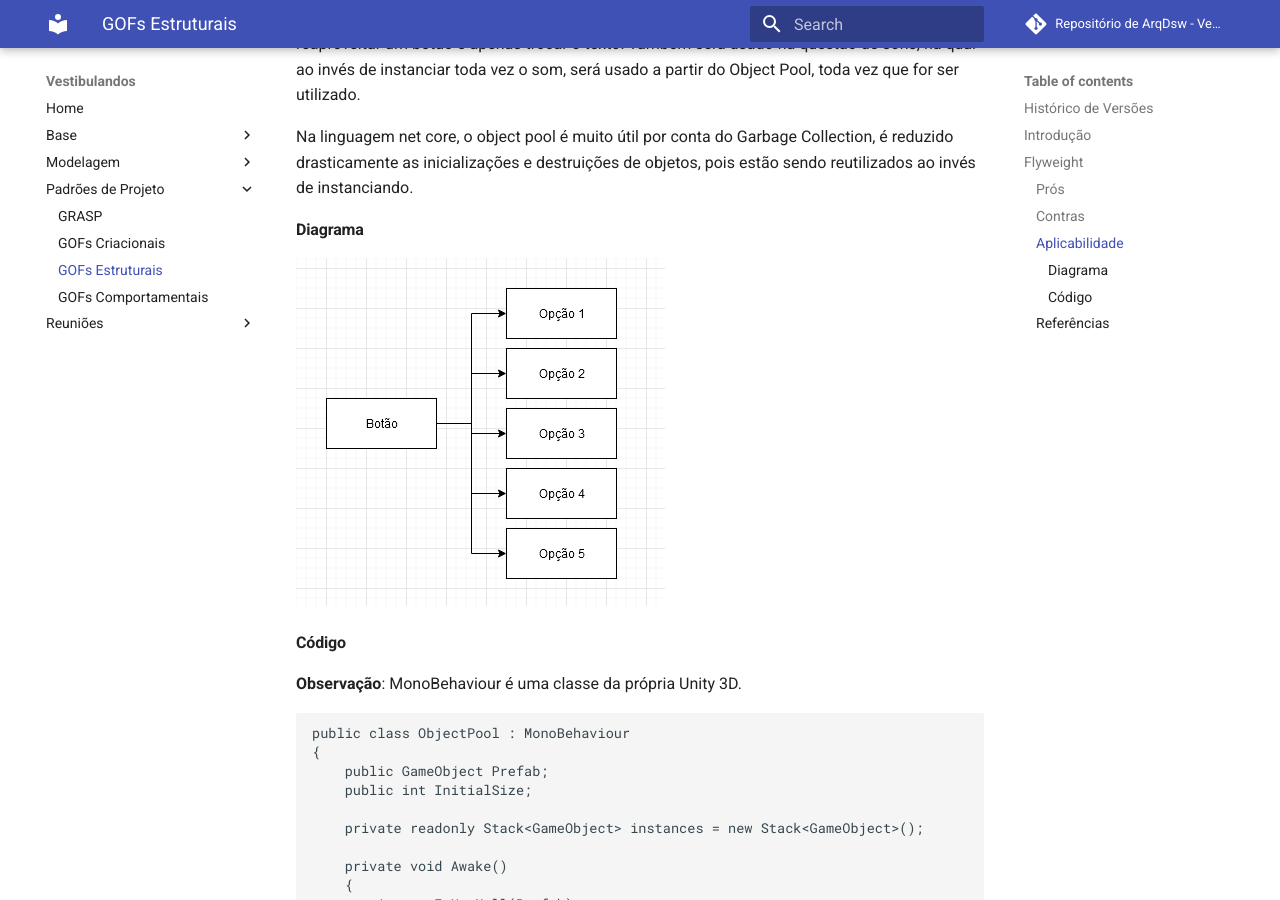
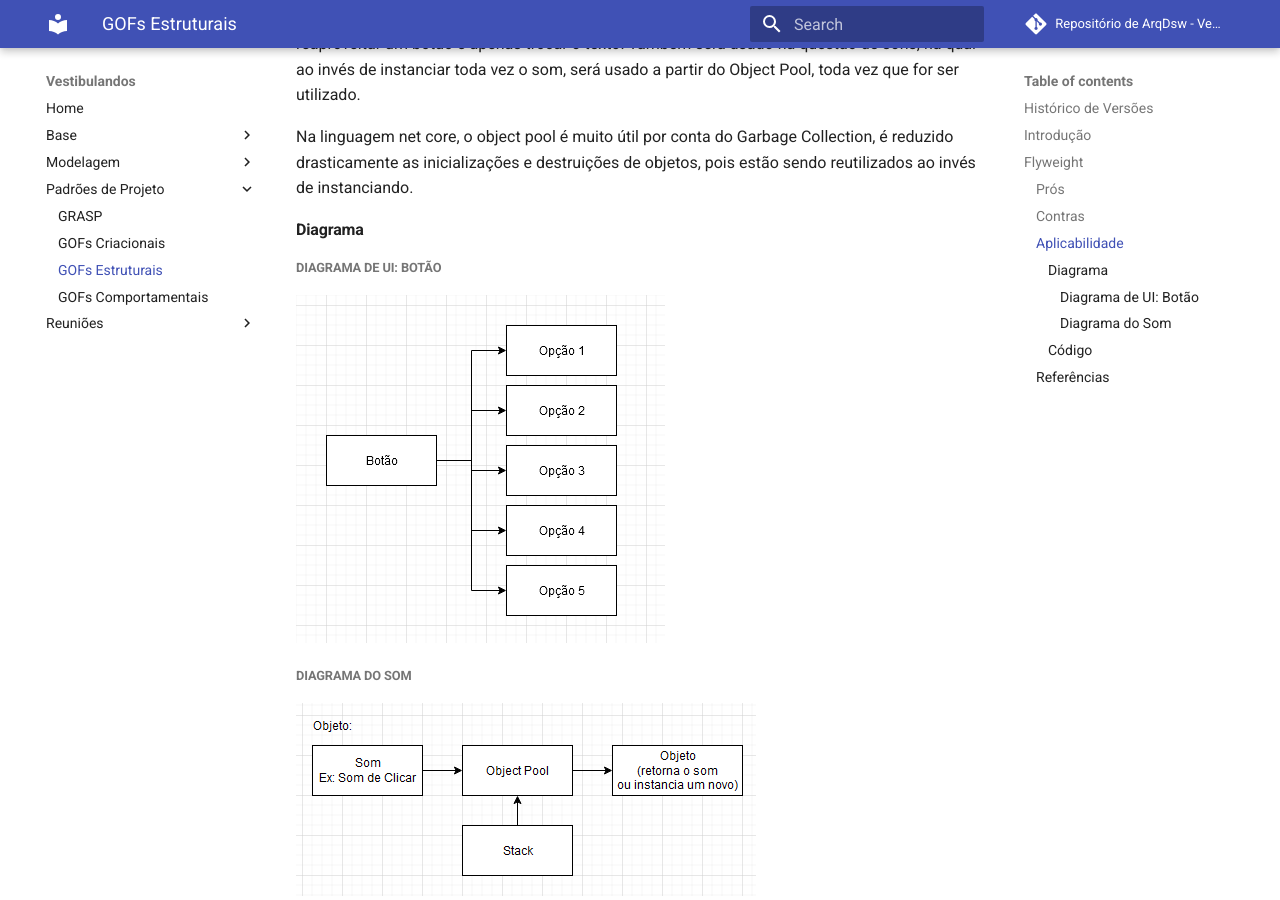
Before and after one commit to UnBArqDsw/2020.1_G4_Vestibulandos, an MkDocs documentation site: the page built from docs/padroes_de_projeto/gofs_estruturais.md, in a window 1280 px wide and 900 px high, scrolled down 1058 px. Built offline with MkDocs 1.6.1 and Material for MkDocs 9.7.7, drawn with Linux system fonts in a browser that asks for light colours; comment, search, counter and statistics services are not loaded.

Commit message:
Adicionado flyweitgh do som.

```diff
--- a/docs/padroes_de_projeto/gofs_estruturais.md
+++ b/docs/padroes_de_projeto/gofs_estruturais.md
@@ -27,7 +27,13 @@ Será utlizado um "Object Pool" na parte do Front, na qual tais como na estrutur
 Na linguagem net core, o object pool é muito útil por conta do Garbage Collection, é reduzido drasticamente as inicializações e destruições de objetos, pois estão sendo reutilizados ao invés de instanciando.
 
 #### Diagrama
+
+##### Diagrama de UI: Botão
 ![FlyweightDiagrama](../img/diagramas/flyweight_ui_button.png)
+
+
+##### Diagrama do Som
+![FlyweightSomDiagrama](../img/diagramas/flyweight_som.png)
 
 #### Código
 
```
Also changed, not shown: docs/img/diagramas/flyweight_som.png (added).
